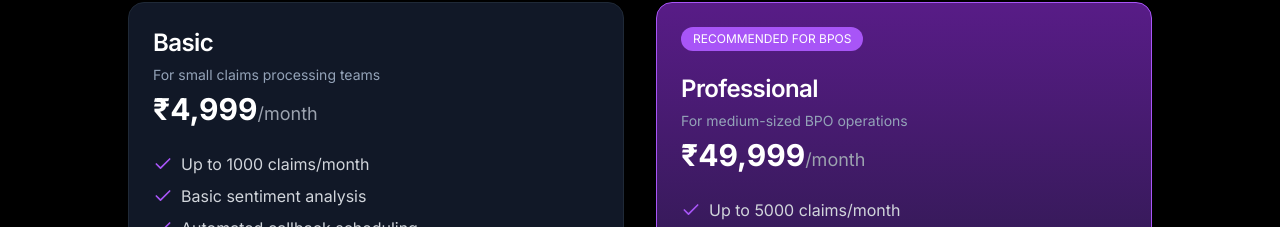
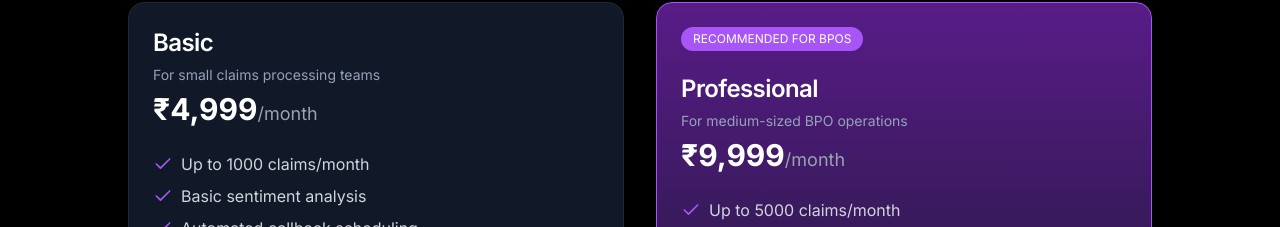
Before and after one commit to vedantnaik09/ey_bpo, a Next.js app in the folder frontend/: page /pricing in a window 1280 px wide. Shown: the part 262-489 px from the top of the page. Built offline with nearby package versions, Linux system fonts and the light colour scheme; no server answers.

Commit message:
chaged pricing from 49999 to 9999

```diff
--- a/frontend/app/pricing/page.tsx
+++ b/frontend/app/pricing/page.tsx
@@ -53,7 +53,7 @@
               </div>
               <CardTitle className="text-2xl text-white">Professional</CardTitle>
               <CardDescription>For medium-sized BPO operations</CardDescription>
-              <p className="text-3xl font-bold text-white">₹49,999<span className="text-lg font-normal text-gray-400">/month</span></p>
+              <p className="text-3xl font-bold text-white">₹9,999<span className="text-lg font-normal text-gray-400">/month</span></p>
             </CardHeader>
             <CardContent className="space-y-4">
               <ul className="space-y-2">
```
